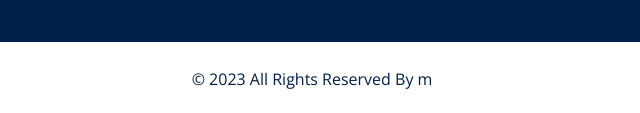
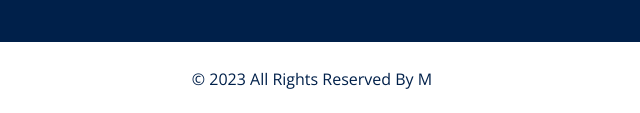
Before and after one commit to mhmdfathy96/finexo-web, a plain HTML site: page service.html in a window 1280 px wide. Shown: the part 1028-1141 px from the top of the page, 328-968 px from the left. Drawn offline with nearby package versions, Linux system fonts and the light colour scheme; some packages are replaced by stand-ins of ours.

Commit message:
Update service.html

```diff
--- a/service.html
+++ b/service.html
@@ -280,7 +280,7 @@
     <div class="container">
       <p>
         &copy; <span id="displayYear"></span> All Rights Reserved By
-        <a href="https://html.design/">m</a>
+        M
       </p>
     </div>
   </section>
```
